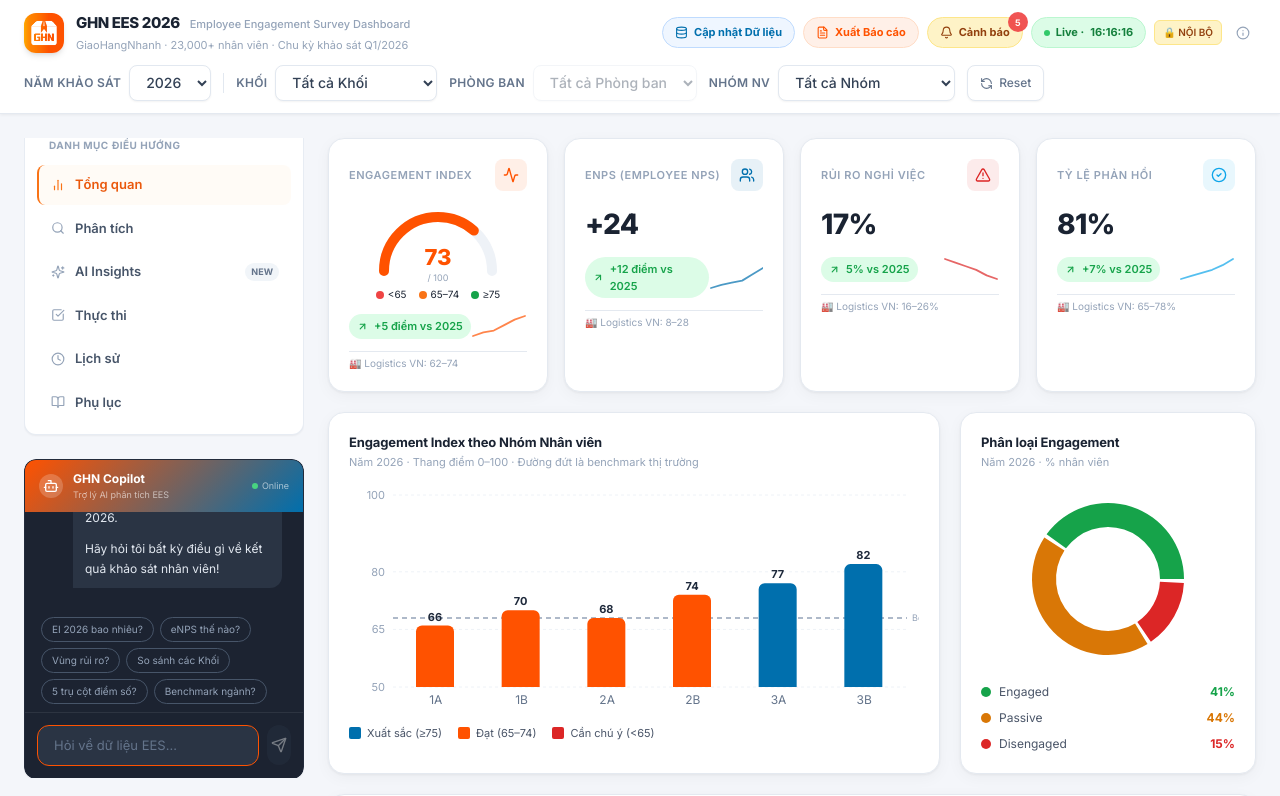
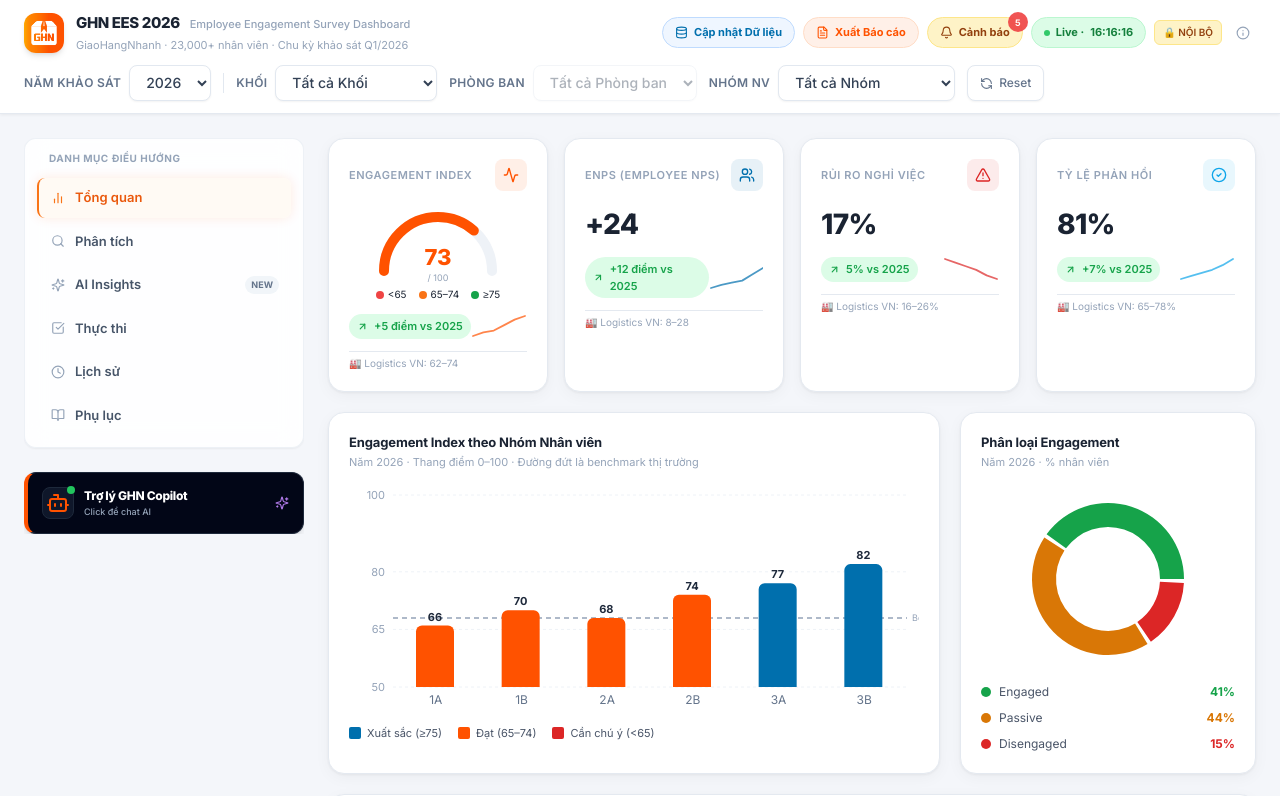
Before and after one commit to letuanhce-beep/ghn-ai-revolution-TuanLA, a Next.js app in the folder dashboard/frontend/: page / in a window 1280 px wide. Shown: the top 796 px of the page. Built offline with nearby package versions, Linux system fonts and the light colour scheme.

Commit message:
feat: make chatbot collapsible in sidebar and enhance futuristic vibes

```diff
--- a/dashboard/frontend/components/ChatBotCopilot.tsx
+++ b/dashboard/frontend/components/ChatBotCopilot.tsx
@@ -255,7 +255,13 @@
   "Benchmark ngành?",
 ];
 
-export default function ChatBotCopilot({ isEmbedded = false }: { isEmbedded?: boolean }) {
+export default function ChatBotCopilot({
+  isEmbedded = false,
+  onClose,
+}: {
+  isEmbedded?: boolean;
+  onClose?: () => void;
+}) {
   const { eesData } = useDashboard();
   const [actions, setActions] = useState<any[]>([]);
   const [isOpen, setIsOpen] = useState(isEmbedded);
@@ -371,49 +377,59 @@
         <div
           className={
             isEmbedded
-              ? "w-full h-[320px] flex flex-col rounded-xl overflow-hidden border border-slate-700/30 shadow-sm"
+              ? "w-full h-[320px] flex flex-col rounded-xl overflow-hidden border shadow-lg"
               : "fixed bottom-24 right-6 z-50 w-[380px] max-h-[560px] rounded-2xl shadow-2xl flex flex-col overflow-hidden animate-fadeInUp"
           }
           style={{
-            background: "#1C2331",
-            border: isEmbedded ? undefined : "1px solid rgba(255,255,255,0.1)",
+            background: "#090D16", // Deep Sci-Fi dark blue
+            border: isEmbedded ? "1px solid rgba(255, 82, 0, 0.2)" : "1px solid rgba(255,255,255,0.08)",
+            boxShadow: isEmbedded ? "0 0 20px rgba(255, 82, 0, 0.08)" : undefined
           }}
         >
           {/* Header */}
           <div
-            className="px-3.5 py-2.5 flex items-center gap-2.5 shrink-0"
+            className="px-3 py-2 flex items-center gap-2.5 shrink-0 border-b border-slate-800/80"
             style={{ background: "linear-gradient(135deg, #FF5200 0%, #006FAD 100%)" }}
           >
-            <div className="w-6 h-6 rounded-full bg-white/20 flex items-center justify-center shrink-0">
-              <Bot className="w-4 h-4 text-white" />
+            <div className="w-5.5 h-5.5 rounded-full bg-white/20 flex items-center justify-center shrink-0">
+              <Bot className="w-3.5 h-3.5 text-white animate-pulse" />
             </div>
             <div className="flex-1 min-w-0">
-              <div className="text-white text-[12px] font-bold truncate">GHN Copilot</div>
-              <div className="text-white/60 text-[9px] truncate">Trợ lý AI phân tích EES</div>
+              <div className="text-white text-[12px] font-bold tracking-tight">GHN Copilot</div>
+              <div className="text-white/50 text-[9px] truncate">Trợ lý AI · EES Analytics</div>
             </div>
-            <div className="flex items-center gap-1 shrink-0">
-              <span className="w-1.5 h-1.5 rounded-full bg-green-400 animate-pulse" />
-              <span className="text-white/60 text-[9px]">Online</span>
+            <div className="flex items-center gap-1.5 shrink-0">
+              <span className="w-1.5 h-1.5 rounded-full bg-green-400 animate-ping" />
+              <span className="text-white/60 text-[9px] font-medium uppercase tracking-wider">Online</span>
+              {onClose && (
+                <button
+                  onClick={onClose}
+                  className="text-white/70 hover:text-white p-1 rounded hover:bg-white/10 transition-colors ml-1"
+                  title="Thu nhỏ"
+                >
+                  <X className="w-3.5 h-3.5" />
+                </button>
+              )}
             </div>
           </div>
 
           {/* Messages */}
-          <div className="flex-1 overflow-y-auto p-4 space-y-3" style={{ maxHeight: "380px" }}>
+          <div className="flex-1 overflow-y-auto p-3.5 space-y-3.5" style={{ maxHeight: "380px" }}>
             {messages.map((msg, i) => (
               <div key={i} className={`flex gap-2 ${msg.role === "user" ? "flex-row-reverse" : ""}`}>
-                <div className={`w-6 h-6 rounded-full flex items-center justify-center shrink-0 mt-1 ${
-                  msg.role === "bot" ? "bg-[#006FAD]/30" : "bg-[#FF5200]/30"
+                <div className={`w-5.5 h-5.5 rounded-full flex items-center justify-center shrink-0 mt-0.5 ${
+                  msg.role === "bot" ? "bg-[#006FAD]/20" : "bg-[#FF5200]/20"
                 }`}>
                   {msg.role === "bot"
-                    ? <Sparkles className="w-3.5 h-3.5 text-[#006FAD]" />
-                    : <User className="w-3.5 h-3.5 text-[#FF5200]" />
+                    ? <Sparkles className="w-3 h-3 text-[#006FAD]" />
+                    : <User className="w-3 h-3 text-[#FF5200]" />
                   }
                 </div>
                 <div
-                  className={`max-w-[85%] rounded-xl px-3 py-2 text-[12px] leading-relaxed ${
+                  className={`max-w-[85%] rounded-xl px-3 py-2 text-[12px] leading-relaxed shadow-sm transition-all duration-100 ${
                     msg.role === "user"
                       ? "bg-[#FF5200] text-white rounded-br-none"
-                      : "bg-[#2A3444] text-slate-200 rounded-bl-none"
+                      : "bg-[#161D2B] text-slate-200 border border-slate-800 rounded-bl-none"
                   }`}
                 >
                   {msg.role === "bot" ? renderMarkdown(msg.content) : msg.content}
@@ -424,14 +440,14 @@
             {/* Typing indicator */}
             {isTyping && (
               <div className="flex gap-2">
-                <div className="w-6 h-6 rounded-full bg-[#006FAD]/30 flex items-center justify-center shrink-0 mt-1">
-                  <Sparkles className="w-3.5 h-3.5 text-[#006FAD]" />
+                <div className="w-5.5 h-5.5 rounded-full bg-[#006FAD]/20 flex items-center justify-center shrink-0 mt-0.5">
+                  <Sparkles className="w-3 h-3 text-[#006FAD]" />
                 </div>
-                <div className="bg-[#2A3444] rounded-xl rounded-bl-none px-4 py-3">
-                  <div className="flex gap-1">
-                    <span className="w-2 h-2 bg-slate-400 rounded-full animate-bounce" style={{ animationDelay: "0ms" }} />
-                    <span className="w-2 h-2 bg-slate-400 rounded-full animate-bounce" style={{ animationDelay: "150ms" }} />
-                    <span className="w-2 h-2 bg-slate-400 rounded-full animate-bounce" style={{ animationDelay: "300ms" }} />
+                <div className="bg-[#161D2B] border border-slate-800 rounded-xl rounded-bl-none px-3 py-2">
+                  <div className="flex gap-1 py-1">
+                    <span className="w-1.5 h-1.5 bg-slate-400 rounded-full animate-bounce" style={{ animationDelay: "0ms" }} />
+                    <span className="w-1.5 h-1.5 bg-slate-400 rounded-full animate-bounce" style={{ animationDelay: "150ms" }} />
+                    <span className="w-1.5 h-1.5 bg-slate-400 rounded-full animate-bounce" style={{ animationDelay: "300ms" }} />
                   </div>
                 </div>
               </div>
@@ -441,12 +457,12 @@
 
           {/* Suggested questions */}
           {messages.length <= 1 && (
-            <div className="px-4 pb-2 flex flex-wrap gap-1.5">
+            <div className="px-3.5 pb-2 flex flex-wrap gap-1">
               {SUGGESTED_QUESTIONS.map((sq, i) => (
                 <button
                   key={i}
                   onClick={() => handleSuggestedClick(sq)}
-                  className="text-[10px] px-2.5 py-1 rounded-full border border-slate-600 text-slate-400 hover:border-[#FF5200] hover:text-[#FF5200] transition-colors"
+                  className="text-[9px] px-2 py-0.5 rounded-md border border-slate-800/80 bg-slate-900/30 text-slate-400 hover:border-[#FF5200]/50 hover:text-[#FF5200] hover:bg-[#FF5200]/5 transition-all duration-150"
                 >
                   {sq}
                 </button>
@@ -455,23 +471,23 @@
           )}
 
           {/* Input */}
-          <div className="p-3 shrink-0" style={{ borderTop: "1px solid rgba(255,255,255,0.08)" }}>
-            <div className="flex gap-2">
+          <div className="p-2.5 shrink-0 border-t border-slate-800/60" style={{ background: "rgba(15,23,42,0.3)" }}>
+            <div className="flex gap-1.5">
               <input
                 ref={inputRef}
                 value={input}
                 onChange={e => setInput(e.target.value)}
                 onKeyDown={e => e.key === "Enter" && handleSend()}
                 placeholder="Hỏi về dữ liệu EES..."
-                className="flex-1 bg-[#2A3444] text-white text-[13px] px-4 py-2.5 rounded-xl border border-slate-600 focus:border-[#FF5200] focus:outline-none transition-colors placeholder:text-slate-500"
+                className="flex-1 bg-[#0F172A] text-white text-[12px] px-3 py-2 rounded-lg border border-slate-800 focus:border-[#FF5200]/80 focus:outline-none transition-all placeholder:text-slate-500"
               />
               <button
                 onClick={handleSend}
                 disabled={!input.trim() || isTyping}
-                className="w-10 h-10 rounded-xl flex items-center justify-center transition-all duration-200 disabled:opacity-40"
-                style={{ background: input.trim() ? "linear-gradient(135deg, #FF5200, #006FAD)" : "#2A3444" }}
+                className="w-8 h-8 rounded-lg flex items-center justify-center transition-all duration-150 disabled:opacity-40"
+                style={{ background: input.trim() ? "linear-gradient(135deg, #FF5200, #006FAD)" : "#1E293B" }}
               >
-                <Send className="w-4 h-4 text-white" />
+                <Send className="w-3.5 h-3.5 text-white" />
               </button>
             </div>
           </div>
--- a/dashboard/frontend/components/Dashboard.tsx
+++ b/dashboard/frontend/components/Dashboard.tsx
@@ -14,7 +14,7 @@
 import DataUpload from "@/components/DataUpload";
 import ChatBotCopilot from "@/components/ChatBotCopilot";
 import {
-  BarChart2, Search, CheckSquare, Clock, BookOpen, Sparkles, Info,
+  BarChart2, Search, CheckSquare, Clock, BookOpen, Sparkles, Info, Bot,
 } from "lucide-react";
 
 const TABS = [
@@ -55,6 +55,7 @@
 
 export default function Dashboard() {
   const [activeTab, setActiveTab] = useState<TabId>("tongquan");
+  const [isChatExpanded, setIsChatExpanded] = useState<boolean>(false);
 
   return (
     <DashboardProvider>
@@ -119,7 +120,7 @@
           {/* Left Sidebar */}
           <aside className="w-[280px] shrink-0 sticky top-[135px] flex flex-col gap-6 max-h-[calc(100vh-160px)] overflow-y-auto scrollbar-hide">
             {/* Vertical Navigation Card */}
-            <div className="bg-white rounded-xl p-3 shadow-sm border border-slate-200/80 flex flex-col gap-1">
+            <div className="bg-white/90 backdrop-blur-md rounded-xl p-3 shadow-sm border border-slate-200/60 flex flex-col gap-1 transition-all duration-150">
               <div className="text-[10px] font-bold text-slate-400 px-3 uppercase tracking-wider mb-2">
                 Danh mục điều hướng
               </div>
@@ -135,8 +136,8 @@
                       className={`flex items-center justify-between px-3 py-2.5 rounded-lg text-[13px] font-semibold transition-all duration-150 border-l-2 ${
                         isActive
                           ? isAI
-                            ? "border-purple-500 text-purple-600 bg-purple-50/60"
-                            : "border-orange-500 text-orange-600 bg-orange-50/50"
+                            ? "border-purple-500 text-purple-600 bg-purple-50/70 shadow-[0_0_12px_rgba(168,85,247,0.12)] animate-pulse"
+                            : "border-orange-500 text-orange-600 bg-orange-50/60 shadow-[0_0_12px_rgba(255,82,0,0.12)]"
                           : "border-transparent text-slate-600 hover:bg-slate-50 hover:text-slate-900"
                       }`}
                     >
@@ -161,10 +162,30 @@
               </nav>
             </div>
 
-            {/* Embedded Chatbot Copilot Widget */}
-            <div className="shrink-0 rounded-xl overflow-hidden shadow-sm">
-              <ChatBotCopilot isEmbedded={true} />
-            </div>
+            {/* Collapsible Chatbot Widget */}
+            {isChatExpanded ? (
+              <div className="shrink-0 rounded-xl overflow-hidden shadow-lg animate-fadeInUp">
+                <ChatBotCopilot isEmbedded={true} onClose={() => setIsChatExpanded(false)} />
+              </div>
+            ) : (
+              <button
+                onClick={() => setIsChatExpanded(true)}
+                className="w-full bg-slate-950 text-white hover:bg-slate-900 border border-slate-800 rounded-xl p-3.5 flex items-center justify-between transition-all duration-150 shadow-md group border-l-4 border-l-[#FF5200] hover:shadow-[0_0_15px_rgba(255,82,0,0.15)]"
+              >
+                <div className="flex items-center gap-2.5">
+                  <div className="w-8 h-8 rounded-lg bg-slate-900 border border-slate-800 flex items-center justify-center shrink-0 relative">
+                    <Bot className="w-4.5 h-4.5 text-[#FF5200] group-hover:scale-110 transition-transform duration-150" />
+                    <span className="absolute -top-0.5 -right-0.5 w-2 h-2 rounded-full bg-green-500 animate-ping" />
+                    <span className="absolute -top-0.5 -right-0.5 w-2 h-2 rounded-full bg-green-500" />
+                  </div>
+                  <div className="text-left">
+                    <div className="text-[12px] font-extrabold tracking-tight">Trợ lý GHN Copilot</div>
+                    <div className="text-[9px] text-slate-400 font-medium">Click để chat AI</div>
+                  </div>
+                </div>
+                <Sparkles className="w-3.5 h-3.5 text-purple-400 animate-pulse" />
+              </button>
+            )}
           </aside>
 
           {/* Right Main Content Panel */}
```
